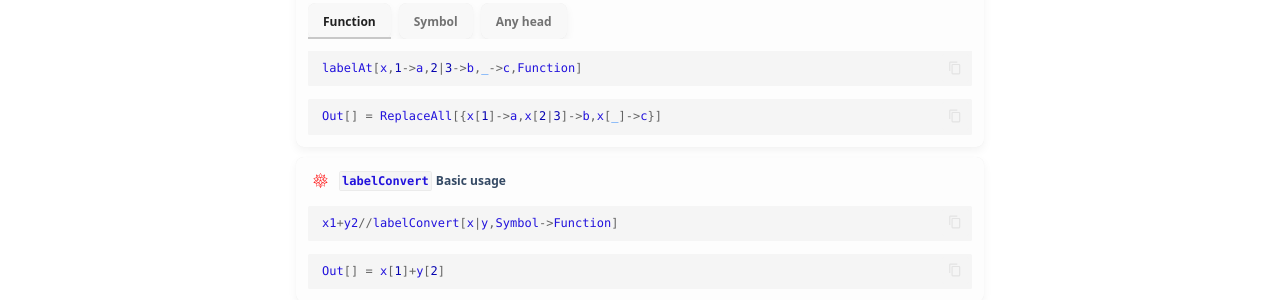
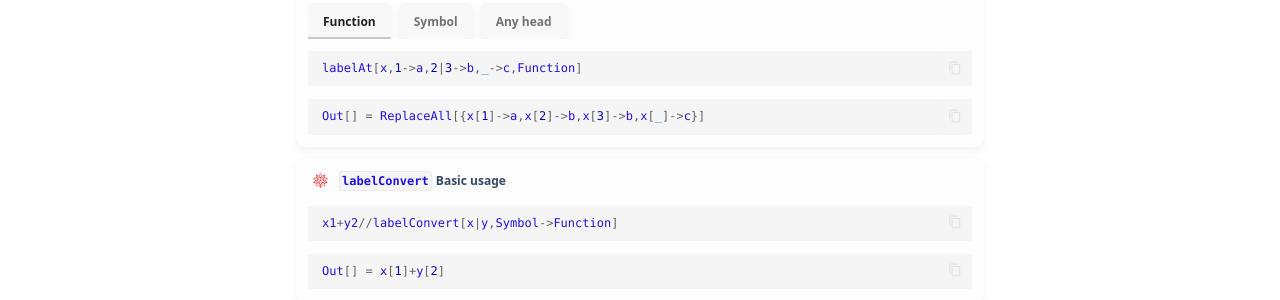
Before and after one commit to yuriever/yuriever.github.io, an MkDocs documentation site: the page built from docs/symbolic/Yurie-Math/Label.md, in a window 1280 px wide and 1400 px high, scrolled down 1355 px. Shown: the part 717-1017 px from the top of the window. Built offline with MkDocs 1.6.1 and Material for MkDocs 9.7.7, drawn with Linux system fonts in a browser that asks for light colours; some web fonts are replaced.

Commit message:
docs(css/code): adjust box-shadow blur radius and improve math label examples
- Reduce box-shadow blur radius from 0.4rem to 0.25rem for better visual consistency
- Update ReplaceAll examples in Yurie-Math/Label.md to show more explicit replacements

````diff
--- a/docs/css/code.css
+++ b/docs/css/code.css
@@ -2,7 +2,7 @@
     font-size: 0.6rem;
     border-radius: calc(var(--sora-box-border-radius) * 0.2);
     background-color: var(--md-code-bg-color);
-    box-shadow: 0 0 0.4rem rgb(200, 200, 200, 0.4);
+    box-shadow: 0 0 0.25rem rgb(200, 200, 200, 0.4);
     margin: 0.1rem;
     padding: 0.1rem;
 }
--- a/docs/symbolic/Yurie-Math/Label.md
+++ b/docs/symbolic/Yurie-Math/Label.md
@@ -108,7 +108,7 @@
         ```
 
         ``` wl
-        Out[] = ReplaceAll[{x[1]->a,x[2|3]->b,x[_]->c}]
+        Out[] = ReplaceAll[{x[1]->a,x[2]->b,x[3]->b,x[_]->c}]
         ```
 
     === "Symbol"
````
Also changed, not shown: other parts of docs/symbolic/Yurie-Math/Label.md (+1 -1 lines).
